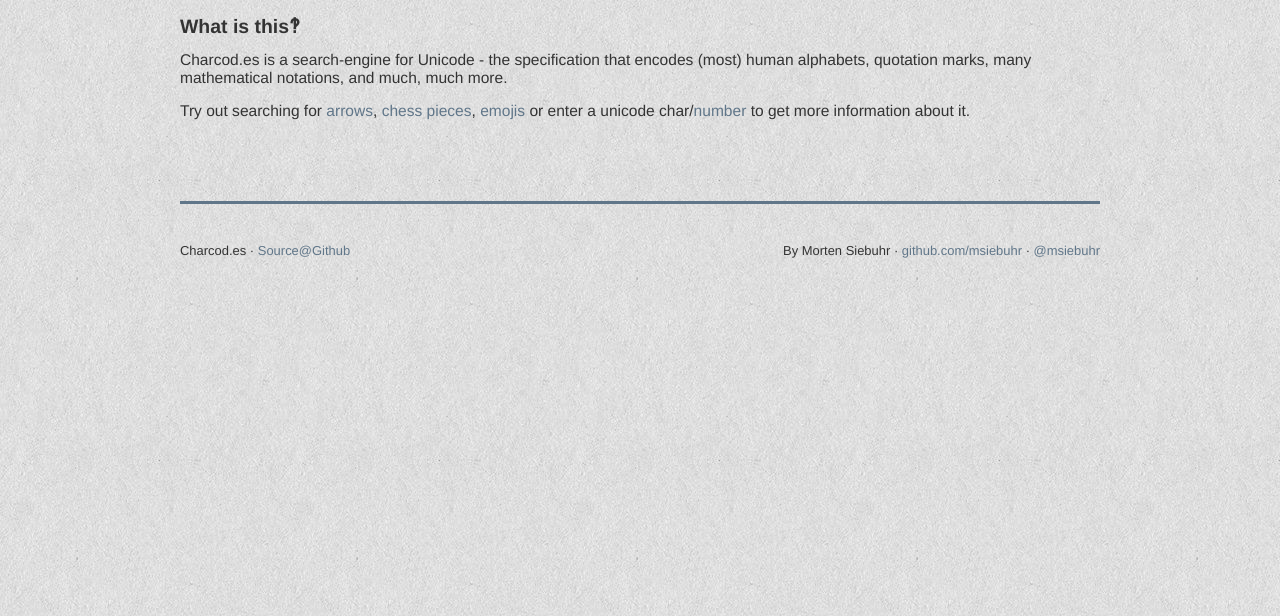
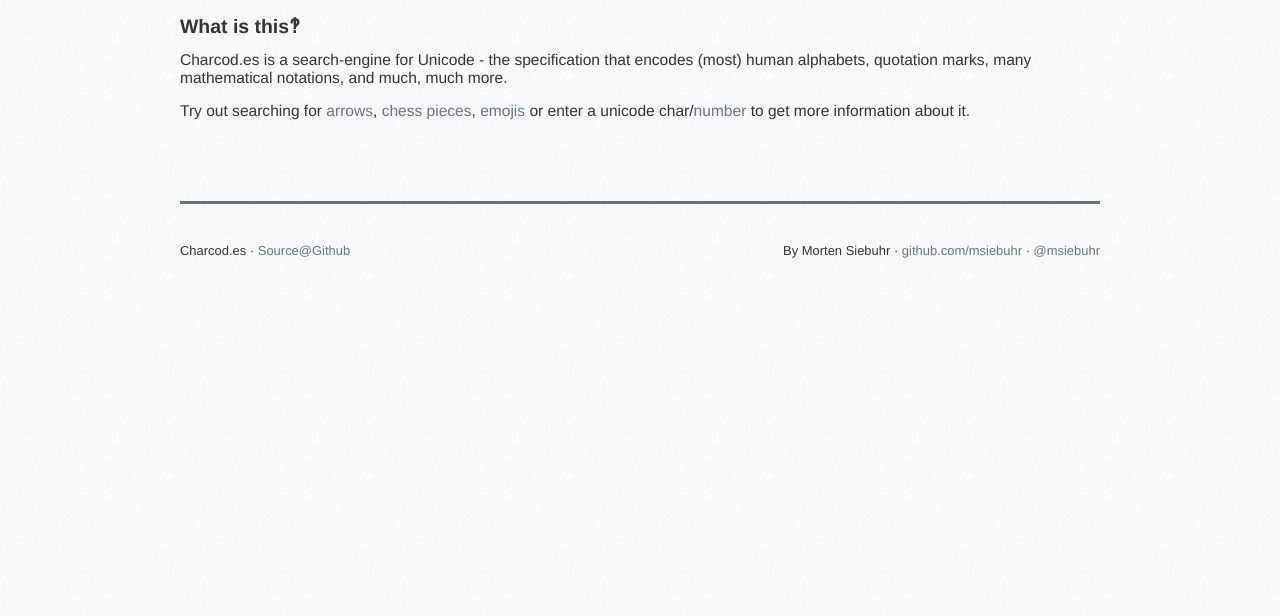
Before and after one commit to msiebuhr/charcod.es, a website with bundled scripts: page http-pub/index.html in a window 1280 px wide. Shown: the part 184-800 px from the top of the page. Built offline with nearby package versions, Linux system fonts and the light colour scheme.

Commit message:
Use smaller backgound picture w. approx same look.

```diff
--- a/http-pub/css/elements.less
+++ b/http-pub/css/elements.less
@@ -2,7 +2,7 @@
 
 body {
     margin: 0;
-	background: url('/img/background_white.jpg');
+    background: url('/img/noise.png');
 }
 
 h1, h2, h3, h4, h5, h6 {
```
Also changed, not shown: http-pub/img/noise.png (added).
